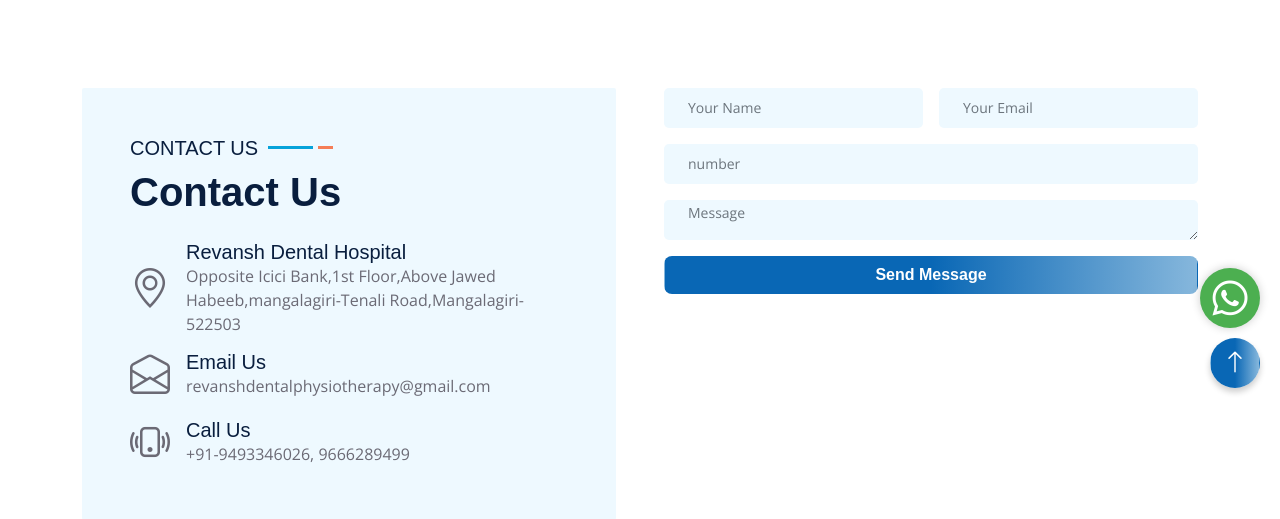
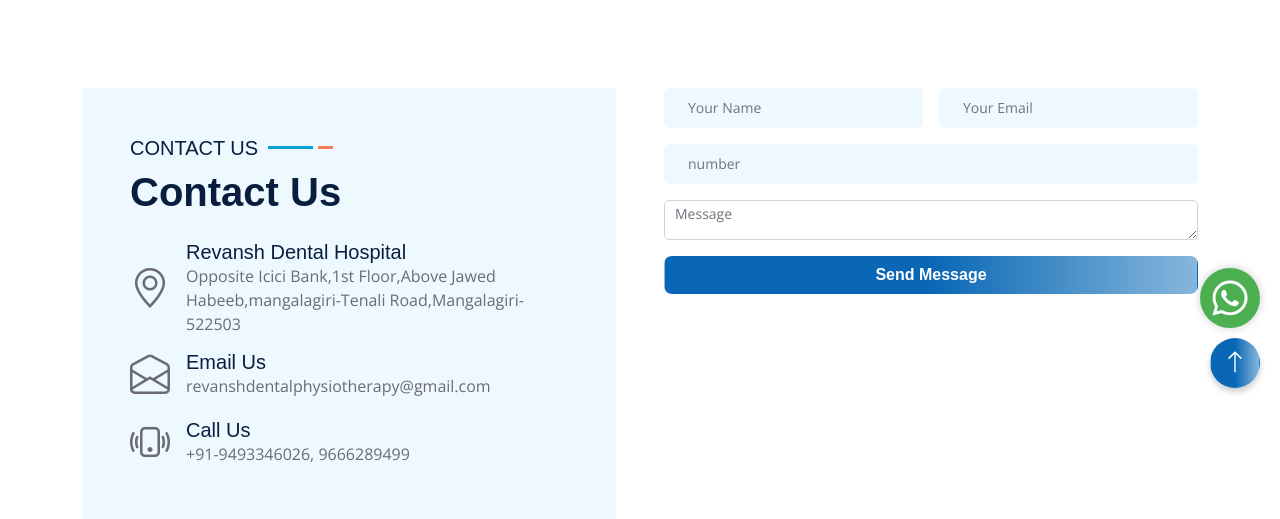
Before and after one commit to bhavi-creations/revansh_dental, a PHP site: page /revansh_dental/contact.php in a window 1280 px wide. Shown: the part 382-901 px from the top of the page. Run offline with PHP 8.4, Linux system fonts and the light colour scheme; some libraries are stand-ins or nearby versions.

Commit message:
services

```diff
--- a/contact.php
+++ b/contact.php
@@ -82,9 +82,10 @@
                         <div class="col-12">
                             <input type="number" name="number" class="form-control border-0 bg-light px-4" placeholder="number" style="height: 55px;">
                         </div>
-                        <div class="col-12">
-                            <textarea class="form-control border-0 bg-light px-4 py-3" name="meassage" rows="5" placeholder="Message"></textarea>
-                        </div>
+                        <div class="control-group">
+                                <textarea class="form-control" name="message" placeholder="Message" required="required" data-validation-required-message="Please enter your message"></textarea>
+
+                            </div>
                         <div class="col-12">
                             <button class="btn btn-primary w-100 py-3" type="submit">Send Message</button>
                         </div>
--- a/includes/footer.php
+++ b/includes/footer.php
@@ -2,7 +2,9 @@
     <div class="container">
         <div class="row g-5 ">
             <div class="col-lg-4 col-md-6 footer_image" >
-                <img src="./assets/img/logo/logo1.png" alt="" class="img-fluid ">
+                <img src="assets/img\logo/logo_1.png" alt="" class="img-fluid ">
+                <!-- <img src="assets/img\logo/logo_1.png" alt="" class="img-fluid "> -->
+
             </div>
             <div class="col-lg-2 col-6 footer_services">
                 <h3 class="text-white ">  Links</h3>
--- a/includes/header.php
+++ b/includes/header.php
@@ -96,6 +96,7 @@
     <nav class="navbar navbar-expand-lg bg-white navbar-light shadow-sm px-5 py-3 py-lg-0 my-2">
         <a href="index.php" class="navbar-brand p-0 d-none d-md-block ">
             <img src="assets/img/logo/logo.png" alt="" class="img-fluid my-1 ">
+
         </a>
 
 
@@ -271,7 +272,7 @@
 
         .chat-icon i {
        font-size: 40px;
-       color: #ffffff !important;
+       color: #ffffff !important    ;
         }
 
 
```
Also changed, not shown: assets/img/logo/logo_1.png (added).
